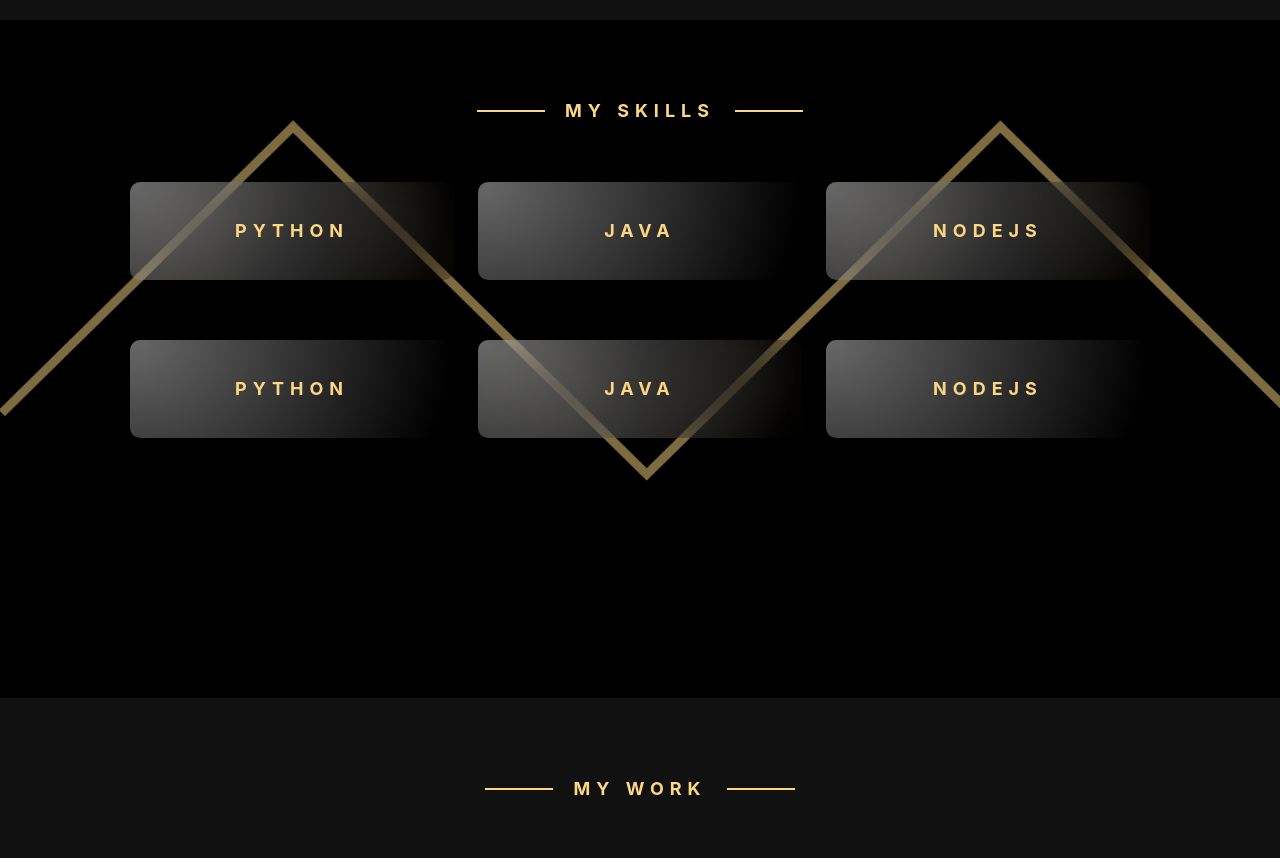
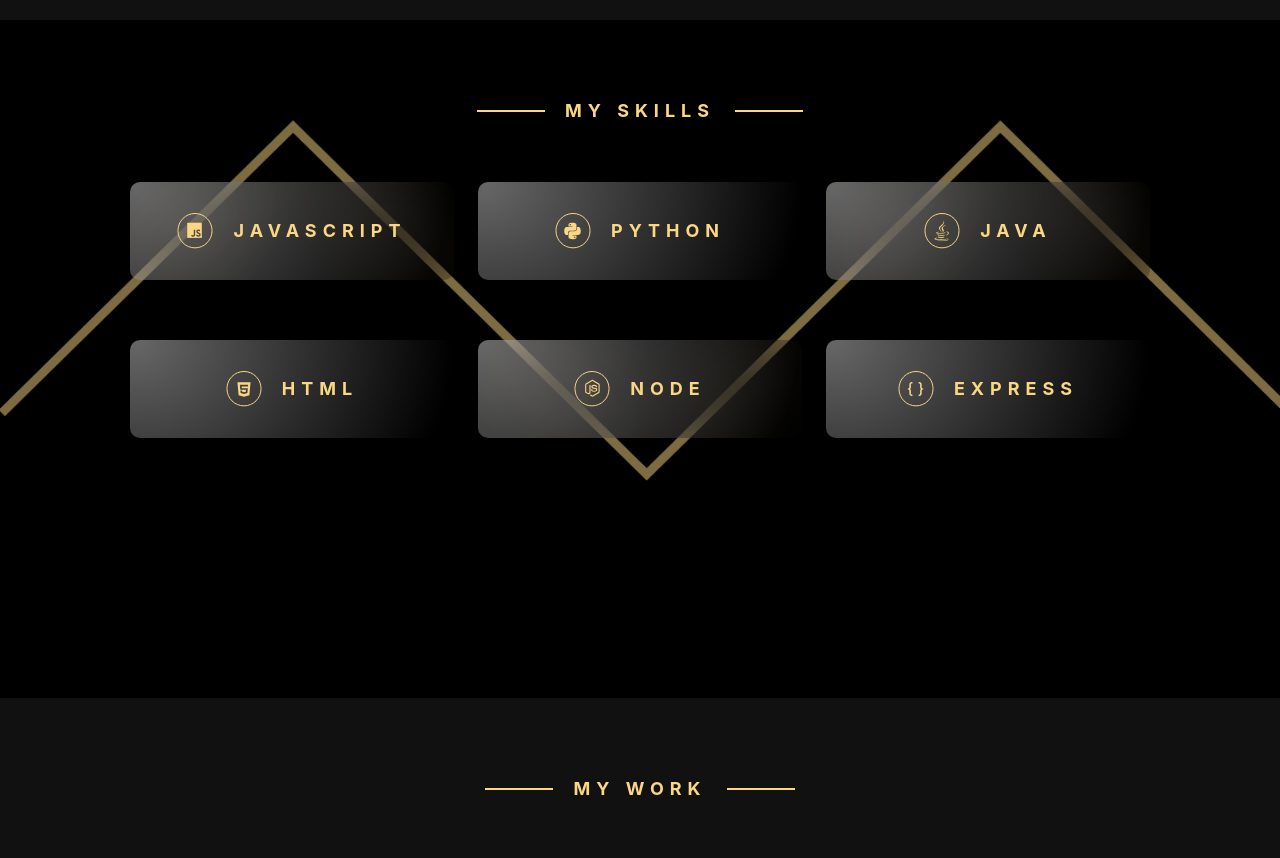
Before and after one commit to mdahmed-abdus/portfolio, a React (Create React App) app: page / in a window 1280 px wide. Shown: the part 1160-2018 px from the top of the page. Built offline with nearby package versions, Linux system fonts and the light colour scheme; grey boxes are pictures that could not be loaded.

Commit message:
Feat:Update skills card compoent

```diff
--- a/src/components/Home.js
+++ b/src/components/Home.js
@@ -7,8 +7,6 @@
 import hehebot from '../assets/images/hehebot.jpg';
 import laptopDark from '../assets/images/laptop-dark.png';
 import laptopLight from '../assets/images/laptop-light.jpg';
-import mainLogoBg from '../assets/images/mainLogoBg.png';
-import Icon from './SharedComponents/icon/icon';
 
 // import "../assets/images/hehebot"
 function Home(props) {
@@ -16,12 +14,12 @@
   let aboutMeDesc =
     'Lorem ipsum dolor sit amet, consectetur adipiscing elit, sed do eiusmod tempor incididunt ut labore et dolore magna aliqua. Ut enim ad minim veniam, quis nostrud exercitation ullamco laboris nisi ut aliquip ex ea commodo consequat. Duis aute irure dolor in reprehenderit in voluptate velit esse cillum dolore eu fugiat nulla pariatur. ';
   const cardList = [
-    { cardTitle: 'python' },
-    { cardTitle: 'java' },
-    { cardTitle: 'nodejs' },
-    { cardTitle: 'python' },
-    { cardTitle: 'java' },
-    { cardTitle: 'nodejs' },
+    { svgId: 'javascript', cardTitle: 'javascript' },
+    { svgId: 'python', cardTitle: 'python' },
+    { svgId: 'java', cardTitle: 'java' },
+    { svgId: 'html', cardTitle: 'html' },
+    { svgId: 'node', cardTitle: 'node' },
+    { svgId: 'express', cardTitle: 'express' },
   ];
   let styles = {
     centerAlign: {
@@ -72,7 +70,7 @@
 
               {cardList.map((card, i) => (
                 <div className="col-12 col-md-4 pt60">
-                  <Card key={i} cardTitle={card.cardTitle} />
+                  <Card key={i} cardTitle={card.cardTitle} svgId={card.svgId} />
                 </div>
               ))}
             </div>
--- a/src/components/SharedComponents/Card/Card.js
+++ b/src/components/SharedComponents/Card/Card.js
@@ -1,11 +1,14 @@
 import React from 'react';
 import './Card.scss';
+import Icon from '../icon/icon';
 
 function Card(props) {
   const cardTitle = props.cardTitle;
+  const svgId = props.svgId;
 
   return (
     <div className="card flexVerticleCenter">
+      <Icon name={svgId} svgStyleClass="mr20" width="36px" height="36px" />
       <div className="title-secondary">{cardTitle}</div>
     </div>
   );
```
